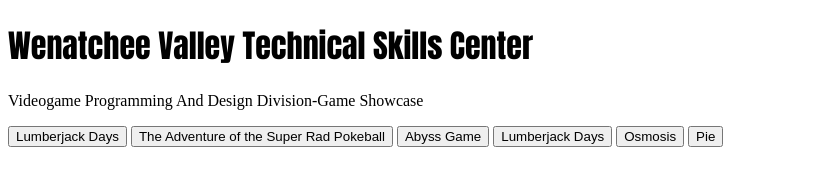
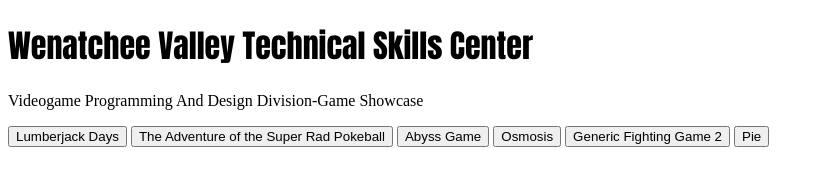
Before and after one commit to WenTech/wentech.github.io, a plain HTML site: page index.html in a window 1280 px wide. Shown: the whole page, without its empty margins (0-824 px from the left). Drawn offline with Linux system fonts and the light colour scheme.

Commit message:
Update index.html

```diff
--- a/index.html
+++ b/index.html
@@ -9,8 +9,8 @@
     <?var url = getUrl();?><a href='Game1/index.html'><input type='button' name='test' value='Lumberjack Days'></a>
     <?var url = getUrl();?><a href='superRedPokeball/index.html'><input type='button' name='test' value='The Adventure of the Super Rad Pokeball'></a>
     <?var url = getUrl();?><a href='Abyss Game/index.html'><input type='button' name='test' value='Abyss Game'></a>
-    <?var url = getUrl();?><a href='Game1/index.html'><input type='button' name='test' value='Lumberjack Days'></a>
-    <?var url = getUrl();?><a href='Indi1/index.html'><input type='button' name='test' value='Osmosis'></a>
+    <?var url = getUrl();?><a href='Game1/index.html'><input type='button' name='test' value='Osmosis'></a>
+    <?var url = getUrl();?><a href='Generic Fighting Game 2/index.html'><input type='button' name='test' value='Generic Fighting Game 2'></a>
     <?var url = getUrl();?><a href='PIE/index.html'><input type='button' name='test' value='Pie'></a>
   </body>
 </head>
```
